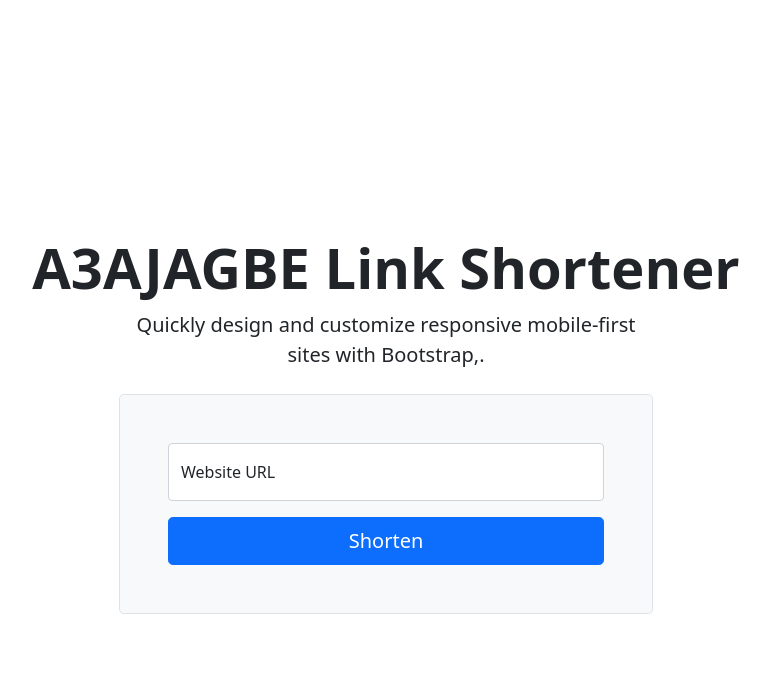
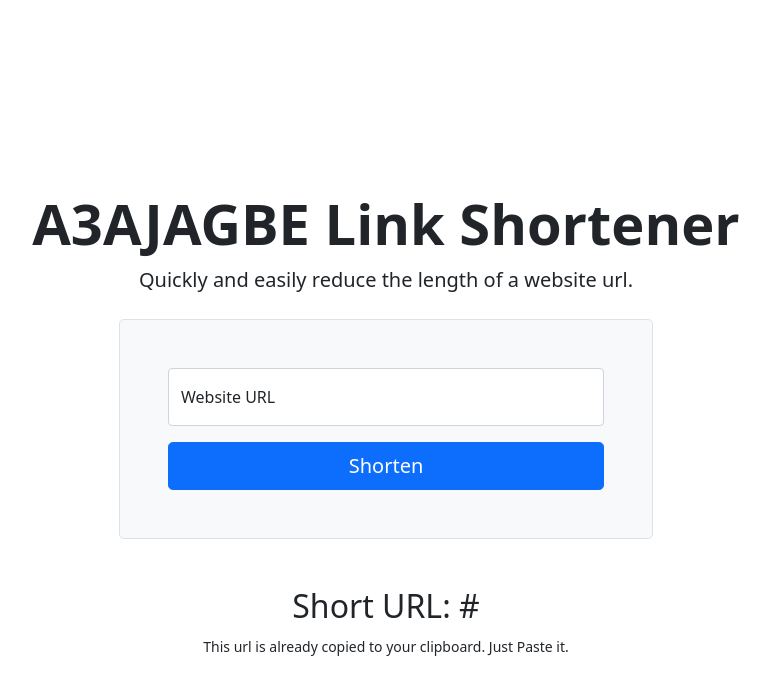
Before and after one commit to A3AJAGBE/LinkShortener, a Flask app: template templates/index.html in a window 1280 px wide. Shown: the top 695 px of the page, without its empty margins (254-1024 px from the left). Run offline with Flask 2, Linux system fonts and the light colour scheme; the template is opened without the code that fills it: most values are stand-ins (such as "Sample title", 1, 10 or a date in 2020).

Commit message:
Update commit

```diff
--- a/templates/index.html
+++ b/templates/index.html
@@ -17,14 +17,16 @@
         <div class="px-4 pt-5 my-5 text-center">
         <h1 class="display-4 fw-bold">A3AJAGBE Link Shortener</h1>
             <div class="col-lg-6 mx-auto">
-                <p class="lead mb-4">Quickly design and customize responsive mobile-first sites with Bootstrap,.</p>
-                <form class="p-5 border rounded-3 bg-light">
+                <p class="lead mb-4">Quickly and easily reduce the length of a website url.</p>
+                <form class="p-5 border rounded-3 bg-light" method="POST">
                     <div class="form-floating mb-3">
-                        <input type="url" class="form-control" id="floatingInput" placeholder="name@example.com" name="long_url">
+                        <input type="url" class="form-control" id="floatingInput" placeholder="http://www.aminatajagbe.com/" name="long_url">
                         <label for="floatingInput">Website URL</label>
                     </div>
                     <button class="w-100 btn btn-lg btn-primary" type="submit">Shorten</button>
                 </form>
+                <h2 class="pt-5">Short URL: {{ short_url }}</h2>
+                <small>This url is already copied to your clipboard. Just Paste it.</small>
             </div>
         </div>
     </div>
```
Also changed, not shown: requirements.txt (added, +13 -0 lines), 1 other file.
